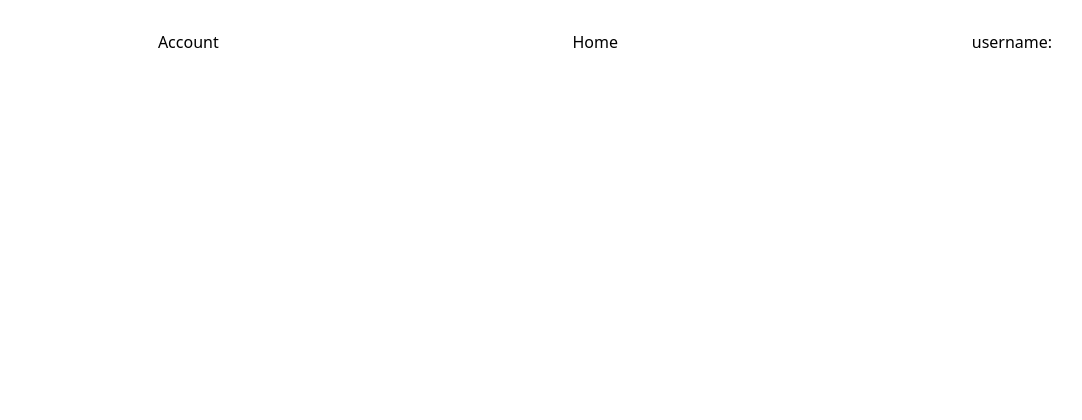
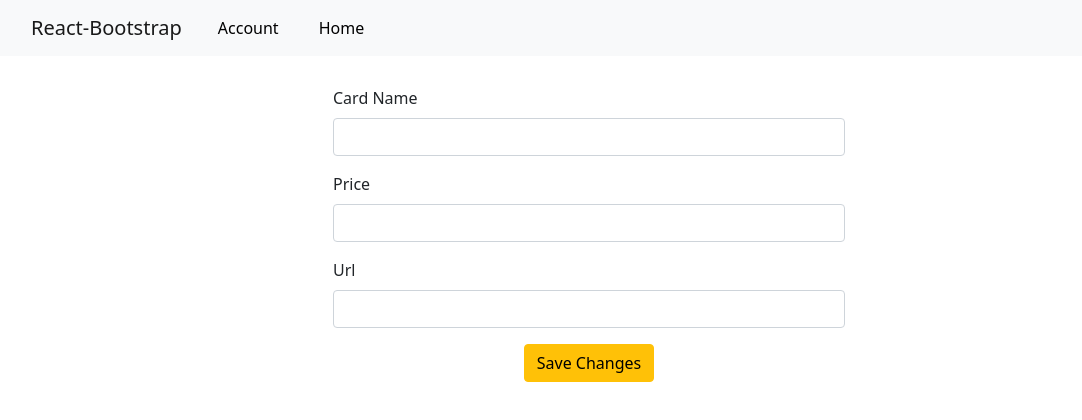
Before and after one commit to JakubKotulski/mtg-binder-frontend, a React (Create React App) app: page /card-update/1 in a window 1280 px wide. Shown: the top 420 px of the page, without its empty margins (51-1133 px from the left). Built offline with nearby package versions, Linux system fonts and the light colour scheme; no server answers.

Commit message:
change card data and marking sold card

```diff
--- a/src/App.js
+++ b/src/App.js
@@ -3,6 +3,7 @@ import MainPage from "./components/MainPage/MainPage";
 import NavBar from "./components/NavBar/NavBar";
 import AccountPage from "./components/AccountPage/AccountPage";
 import UserPanel from "./components/UserPanel/UserPanel";
+import CardUpdatePage from "./components/CardUpdatePage/CardUpdatePage";
 
 import { BrowserRouter as Router, Switch, Route } from "react-router-dom";
 
@@ -15,11 +16,10 @@ function App() {
         <Route path="/" component={MainPage} exact={true} />
         <Route path="/account" component={AccountPage} />
         <Route path="/user-panel" component={UserPanel} />
+        <Route path="/card-update/:id" component={CardUpdatePage} />
       </Switch>
     </Router>
   );
-
-
 }
 
 export default App;
--- a/src/components/AddCardForm/AddCardForm.js
+++ b/src/components/AddCardForm/AddCardForm.js
@@ -52,7 +52,8 @@ const AddCardForm = () => {
             <Form.Label>Card Url</Form.Label>
             <Form.Control type="text" placeholder="Card Url" onChange={onChangeCardUrl} />
           </Form.Group>
-          <Button variant="success"  onClick={addCard}>
+
+          <Button variant="success" type="submit" onClick={addCard}>
             Add Card
           </Button>
         </Form>
--- a/src/components/AuthorizedUserCards/AuthorizedUserCards.css
+++ b/src/components/AuthorizedUserCards/AuthorizedUserCards.css
@@ -1,3 +1,11 @@
-.custom-width-user-s-card{
-  width: 10%;
+.custom-width-user-s-card {
+  width: 15%;
 }
+
+.option-buttons-box {
+  margin-right: 10px;
+}
+
+.option-buttons-box:last-of-type {
+  margin-left: 10px;
+}
--- a/src/components/AuthorizedUserCards/AuthorizedUserCards.js
+++ b/src/components/AuthorizedUserCards/AuthorizedUserCards.js
@@ -1,7 +1,19 @@
-import { Row, Col, Table } from "react-bootstrap";
+import { Row, Col, Table, Button } from "react-bootstrap";
 import "./AuthorizedUserCards.css";
+import axios from "axios";
+import { Link } from "react-router-dom";
 
 const AuthorizedUserCards = ({ cards }) => {
+  const markAsSold = (id) => {
+    axios({
+      method: "PATCH",
+      withCredentials: true,
+      url: `http://localhost:4000/cards/${id}/sold`,
+    }).then((res) => {
+      console.log(res.data);
+    });
+  };
+
   return (
     <Row>
       <Col className="margin-custom">
@@ -12,6 +24,7 @@ const AuthorizedUserCards = ({ cards }) => {
               <th>Name</th>
               <th>Price</th>
               <th>Card</th>
+              <th>Options</th>
             </tr>
           </thead>
           <tbody>
@@ -24,6 +37,23 @@ const AuthorizedUserCards = ({ cards }) => {
                   {" "}
                   <img className="custom-width-user-s-card" src={card.url} alt="img" />{" "}
                 </td>
+                <td>
+                  <Button
+                    className="option-buttons-box"
+                    variant="dark"
+                    onClick={() => {
+                      console.log(card._id);
+                      markAsSold(card._id);
+                    }}
+                  >
+                    Mark as sold
+                  </Button>
+                  <Link to={`/card-update/${card._id}`}>
+                    <Button className="option-buttons-box" variant="warning">
+                      Update details
+                    </Button>
+                  </Link>
+                </td>
               </tr>
             ))}
           </tbody>
--- /dev/null
+++ b/src/components/CardUpdatePage/CardUpdatePage.css
@@ -0,0 +1,16 @@
+.card-update-box {
+  display: flex;
+  align-items: center;
+  justify-content: center;
+  width: 100vw;
+}
+
+.card-update-box form {
+  width: 40%;
+  display: flex;
+  flex-direction: column;
+}
+
+.card-update-box form button{
+  align-self: center;
+}
--- /dev/null
+++ b/src/components/CardUpdatePage/CardUpdatePage.js
@@ -0,0 +1,87 @@
+import "./CardUpdatePage.css";
+import axios from "axios";
+import { useEffect, useState, useCallback } from "react";
+import { useParams } from "react-router";
+import { Form, Button } from "react-bootstrap";
+
+const CardUpdatePage = () => {
+  const { id } = useParams();
+  const [card, setCard] = useState([]);
+
+  console.log(id);
+
+  const [cardName, setCardName] = useState("");
+  const [cardPrice, setCardPrice] = useState();
+  const [cardUrl, setCardUrl] = useState("");
+
+  const onChangeName = (event) => {
+    setCardName(event.target.value);
+  };
+
+  const onChangePrice = (event) => {
+    setCardPrice(event.target.value);
+  };
+
+  const onChangeUrl = (event) => {
+    setCardUrl(event.target.value);
+  };
+
+  const fetchCardDataToUpdate = useCallback(() => {
+    axios({
+      method: "GET",
+      withCredentials: true,
+      url: `http://localhost:4000/cards/${id}`,
+    }).then((res) => {
+      setCard(res.data);
+      setCardName(res.data.name);
+      setCardPrice(res.data.price);
+      setCardUrl(res.data.url);
+    });
+  }, [id]);
+
+  useEffect(() => {
+    fetchCardDataToUpdate();
+  }, [fetchCardDataToUpdate]);
+
+  const saveChanges = () => {
+    axios({
+      method: "PUT",
+      data: {
+        name: cardName,
+        price: cardPrice,
+        url: cardUrl,
+      },
+      withCredentials: true,
+      url: `http://localhost:4000/cards/${id}`,
+    }).then((res) => {
+      setCard(res.data);
+    });
+  };
+
+  return (
+    <div className="card-update-box">
+      <Form>
+        <Form.Group className="mb-3" controlId="formBasicCardName">
+          <Form.Label>Card Name</Form.Label>
+          <Form.Control type="text" value={cardName} onChange={onChangeName} />
+        </Form.Group>
+
+        <Form.Group className="mb-3" controlId="formBasicCardPrice">
+          <Form.Label>Price</Form.Label>
+          <Form.Control type="number" value={cardPrice} onChange={onChangePrice} />
+        </Form.Group>
+
+        <Form.Group className="mb-3" controlId="formBasicCArdUrl">
+          <Form.Label>Url</Form.Label>
+          <Form.Control type="text" value={cardUrl} onChange={onChangeUrl} />
+        </Form.Group>
+
+        <Button variant="warning" type="submit" onClick={saveChanges}>
+          Save Changes
+        </Button>
+      </Form>
+    </div>
+  );
+};
+
+export default CardUpdatePage;
--- a/src/components/LoginForm/LoginForm.js
+++ b/src/components/LoginForm/LoginForm.js
@@ -26,8 +26,10 @@ const LoginForm = () => {
       withCredentials: true,
       url: "http://localhost:4000/users/login",
     }).then((res) => {
-      if (res.data === "Successfully Authenticated") {
-        console.log("res.data");
+      console.log(res.data);
+      if (res.data._id) {
+        localStorage.setItem("user", JSON.stringify(res.data))
+        console.log(localStorage.getItem("user"));
         history.push("/user-panel");
       } else {
         console.log(res.data);
--- a/src/components/NavBar/NavBar.css
+++ b/src/components/NavBar/NavBar.css
@@ -1,19 +1,23 @@
-.nav{
-  padding: 30px 0px;
+.custom-nav {
+  padding-bottom: 30px;
 }
 
-.nav ul{
+.custom-nav ul {
   width: 100%;
   display: flex;
   justify-content: space-around;
 }
 
-.nav li{
+.custom-nav li {
   color: black;
   list-style: none;
 }
 
-.nav a{
+.custom-nav a {
   text-decoration: none;
   color: black;
 }
+
+.collapse a {
+  margin: 0px 20px;
+}
--- a/src/components/NavBar/NavBar.js
+++ b/src/components/NavBar/NavBar.js
@@ -4,7 +4,7 @@ import TemporaryAuthorization from "../TemporaryAuthorization/TemporaryAuthoriza
 
 const NavBar = () => {
   return (
-    <nav className="nav">
+    <nav className="custom-nav">
       <TemporaryAuthorization />
     </nav>
   );
--- a/src/components/TemporaryAuthorization/TemporaryAuthorization.js
+++ b/src/components/TemporaryAuthorization/TemporaryAuthorization.js
@@ -1,41 +1,50 @@
-import { useEffect, useState, useCallback } from "react";
-import axios from "axios";
 import { Link } from "react-router-dom";
-
+import { Container, Navbar } from "react-bootstrap";
 
 const TemporaryAuthorization = () => {
-  const [linkText, setLinkText] = useState("Account");
-  const [linkPath, setLinkPath] = useState("/account");
-  const [username, setUsername] = useState("");
-
-  const getUser = useCallback(() => {
-    axios({
-      method: "GET",
-      withCredentials: true,
-      url: "http://localhost:4000/users/me",
-    }).then((res) => {
-      if (res.data.username) {
-        setLinkText("Your account");
-        setLinkPath("/user-panel");
-        setUsername(res.data.username);
-      }
-    });
-  },[]);
-
-  useEffect(() => {
-    getUser();
-  }, [getUser]);
+  const user = localStorage.getItem("user") ? JSON.parse(localStorage.getItem("user")) : null;
+  console.log(user);
 
   return (
-    <ul>
-      <Link to={linkPath}>
-        <li>{linkText}</li>
-      </Link>
-      <Link to="/">
-        <li>Home</li>
-      </Link>
-      <li>username: {username}</li>
-    </ul>
+    <>
+      {user ? (
+        <>
+          <Navbar bg="light" expand="lg">
+            <Container>
+              <Navbar.Brand href="#home">React-Bootstrap</Navbar.Brand>
+              <Navbar.Toggle aria-controls="basic-navbar-nav" />
+              <Navbar.Collapse id="basic-navbar-nav">
+                <Link to="/user-panel">
+                  <li>Your account</li>
+                </Link>
+                <li>Log out</li>
+                <Link to="/">
+                  <li>Home</li>
+                </Link>
+              </Navbar.Collapse>
+              <li>user: {user.username}</li>
+            </Container>
+          </Navbar>
+        </>
+      ) : (
+        <>
+          <Navbar bg="light" expand="lg">
+            <Container>
+              <Navbar.Brand href="#home">React-Bootstrap</Navbar.Brand>
+              <Navbar.Toggle aria-controls="basic-navbar-nav" />
+              <Navbar.Collapse id="basic-navbar-nav">
+                <Link to="/account">
+                  <li>Account</li>
+                </Link>
+                <Link to="/">
+                  <li>Home</li>
+                </Link>
+              </Navbar.Collapse>
+            </Container>
+          </Navbar>
+        </>
+      )}
+    </>
   );
 };
 
```
